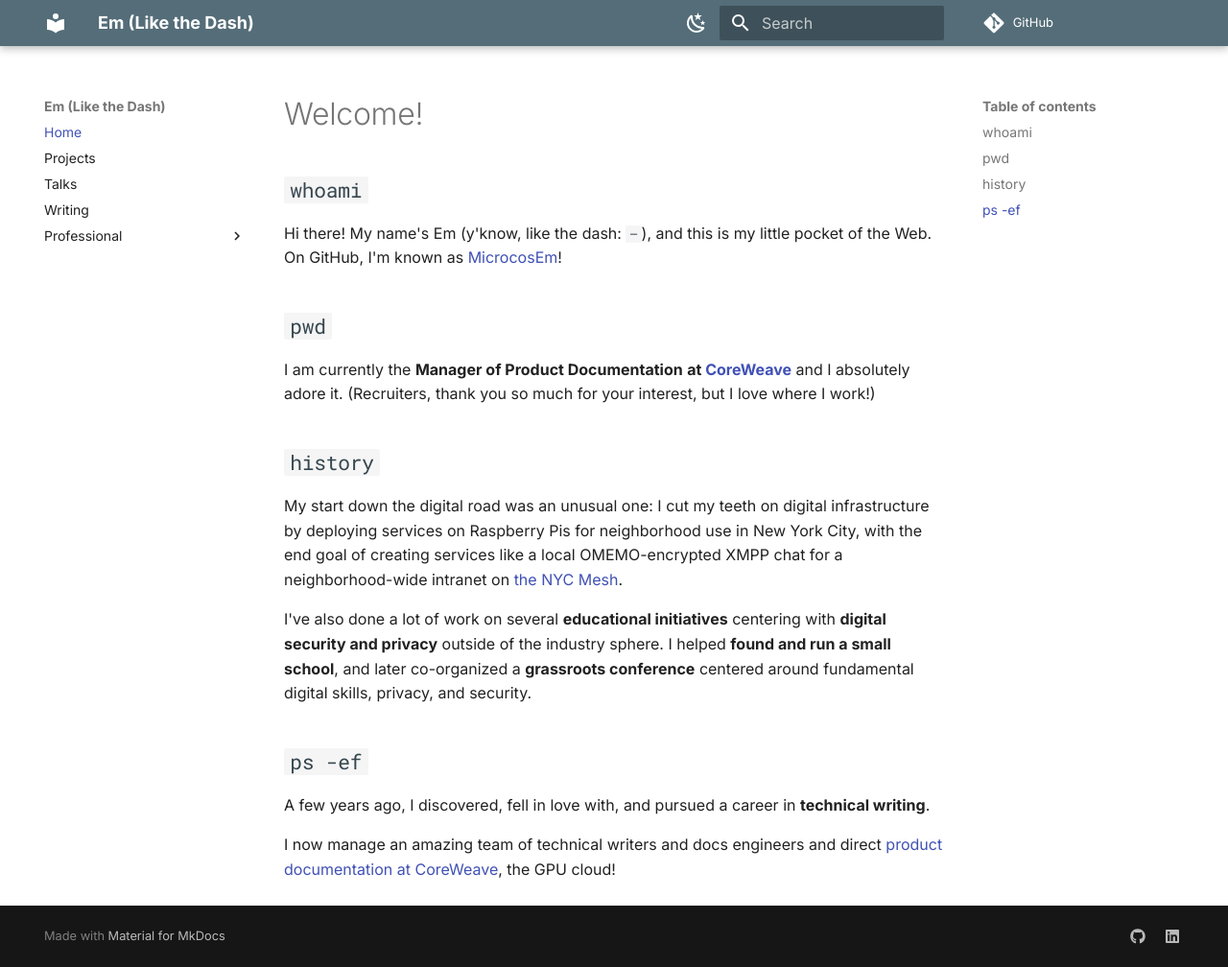
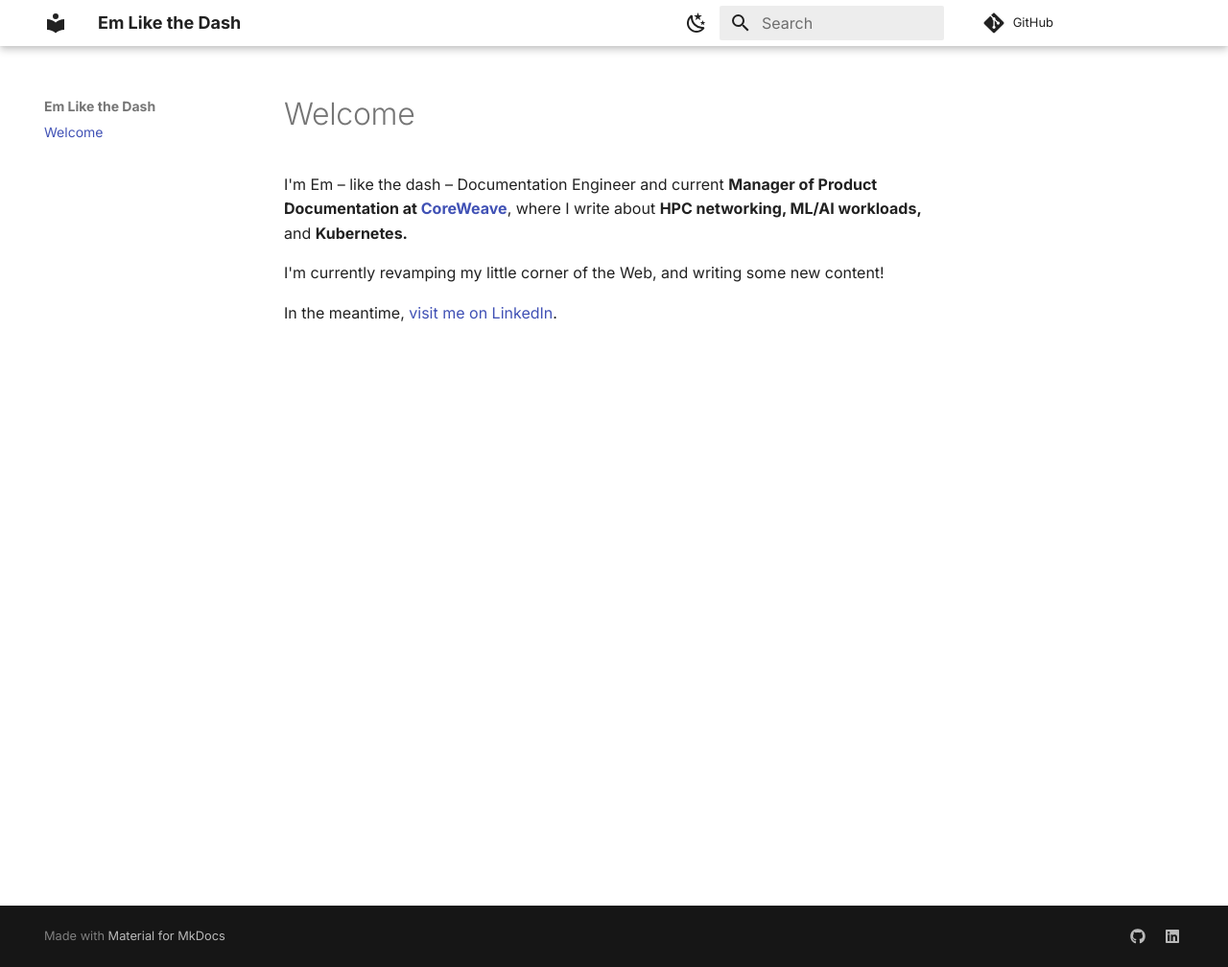
Before and after one commit to microcosem/emlikethedash, an MkDocs documentation site: the page built from docs/index.md, in a window 1280 px wide and 1008 px high. Shown: the whole window at 96% size. Built offline with MkDocs 1.6.1 and Material for MkDocs 9.7.7, drawn with Linux system fonts in a browser that asks for light colours; plug-ins that fetch from the network failed and are left out.

Commit message:
feat: Update theme, comment out old content

```diff
--- a/docs/index.md
+++ b/docs/index.md
@@ -3,24 +3,8 @@ hide:
   - footer
 ---
 
-# Welcome!
+I'm Em – like the dash – Documentation Engineer and current **Manager of Product Documentation at [CoreWeave](https://coreweave.com)**, where I write about **HPC networking, ML/AI workloads,** and **Kubernetes.**
 
-## `whoami`
+I'm currently revamping my little corner of the Web, and writing some new content!
 
-Hi there! My name's Em (y'know, like the dash: `–`), and this is my little pocket of the Web. On GitHub, I'm known as [MicrocosEm](https://github.com/microcosem)!
-
-## `pwd`
-
-I am currently the **Manager of Product Documentation** **at [CoreWeave](https://coreweave.com)** and I absolutely adore it. (Recruiters, thank you so much for your interest, but I love where I work!)
-
-## `history`
-
-My start down the digital road was an unusual one: I cut my teeth on digital infrastructure by deploying services on Raspberry Pis for neighborhood use in New York City, with the end goal of creating services like a local OMEMO-encrypted XMPP chat for a neighborhood-wide intranet on [the NYC Mesh](https://www.nycmesh.net).
-
-I've also done a lot of work on several **educational initiatives** centering with **digital security and privacy** outside of the industry sphere. I helped **found and run a small school**, and later co-organized a **grassroots conference** centered around fundamental digital skills, privacy, and security.
-
-## `ps -ef`
-
-A few years ago, I discovered, fell in love with, and pursued a career in **technical writing**.
-
-I now manage an amazing team of technical writers and docs engineers and direct [product documentation at CoreWeave](https://docs.coreweave.com), the GPU cloud!
+In the meantime, [visit me on LinkedIn](https://www.linkedin.com/in/em-h-2b80992b3/).
--- /dev/null
+++ b/docs/static/extras.css
@@ -0,0 +1,5 @@
+
+.md-button:hover {
+    background-color: var(--md-primary-fg-color);
+    border-color: var(--md-primary-fg-color)
+}
--- a/mkdocs.yml
+++ b/mkdocs.yml
@@ -1,5 +1,5 @@
 ---
-site_name: Em (Like the Dash)
+site_name: Em Like the Dash
 docs_dir: docs
 theme:
   name: material
@@ -23,16 +23,16 @@ theme:
     # Dark mode
     - media: "(prefers-color-scheme: dark)"
       scheme: slate
-      primary: blue grey
-      accent: blue grey
+      primary: white
+      accent: white
       toggle:
         icon: material/weather-sunny
         name: Light Mode
     # Light mode
     - media: "(prefers-color-scheme: light)"
       scheme: default
-      primary: blue grey
-      accent: blue grey
+      primary: white
+      accent: white
       toggle:
         icon: material/weather-night
         name: Dark Mode
@@ -55,13 +55,13 @@ plugins:
   - privacy
 repo_url: https://github.com/microcosem
 nav:
-  - Home: 'index.md'
-  - Projects: 'projects.md'
-  - Talks: 'talks.md'
-  - Writing: 'personal.md'
-  - Professional:
-    - History: 'resume.md'
-    - Competencies: 'skills.md'
+  - Welcome: 'index.md'
+  # - Projects: 'projects.md'
+  # - Talks: 'talks.md'
+  # - Writing: 'personal.md'
+  # - Professional:
+  # - History: 'resume.md'
+  # - Toolbox: 'skills.md'
 extra:
   social:
     - icon: fontawesome/brands/github
```
Also changed, not shown: docs/blog/index.md (added, +1 -0 lines), docs/skills.md (+1 -1 lines), docs/talks.md (+0 -1 lines).
